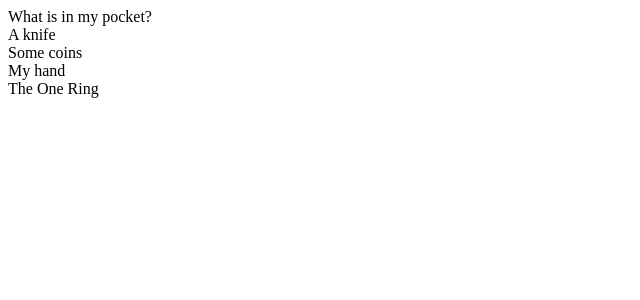
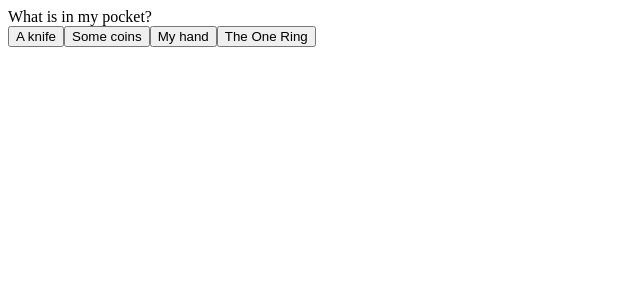
Before and after one commit to PapaBravo/quiz, an Angular app: page /game in a window 1280 px wide. Shown: the top 300 px of the page, without its empty margins (0-640 px from the left). Built offline with nearby package versions, Linux system fonts and the light colour scheme.

Commit message:
Add simple interaction

```diff
--- a/src/app/game/game.component.html
+++ b/src/app/game/game.component.html
@@ -1,6 +1,6 @@
 <div class="game-container">
   <div class="game-question">{{currentQuestion.question}}</div>
   <div class="game-answer-container">
-    <div class="answer" *ngFor="let answer of currentQuestion.answers">{{answer}}</div>
+    <button class="answer" *ngFor="let answer of currentQuestion.answers" (click)="onAnswerClick(answer)">{{answer}}</button>
   </div>
 </div>
--- a/src/app/game/game.component.ts
+++ b/src/app/game/game.component.ts
@@ -20,6 +20,10 @@
     this.currentQuestion = this.game.nextQuestion();
   }
 
+  onAnswerClick(answer) {
+    console.log(`${answer} was clicked and is ${this.currentQuestion.validate(answer)}`);
+  }
+
   ngOnInit() {
   }
 
```
